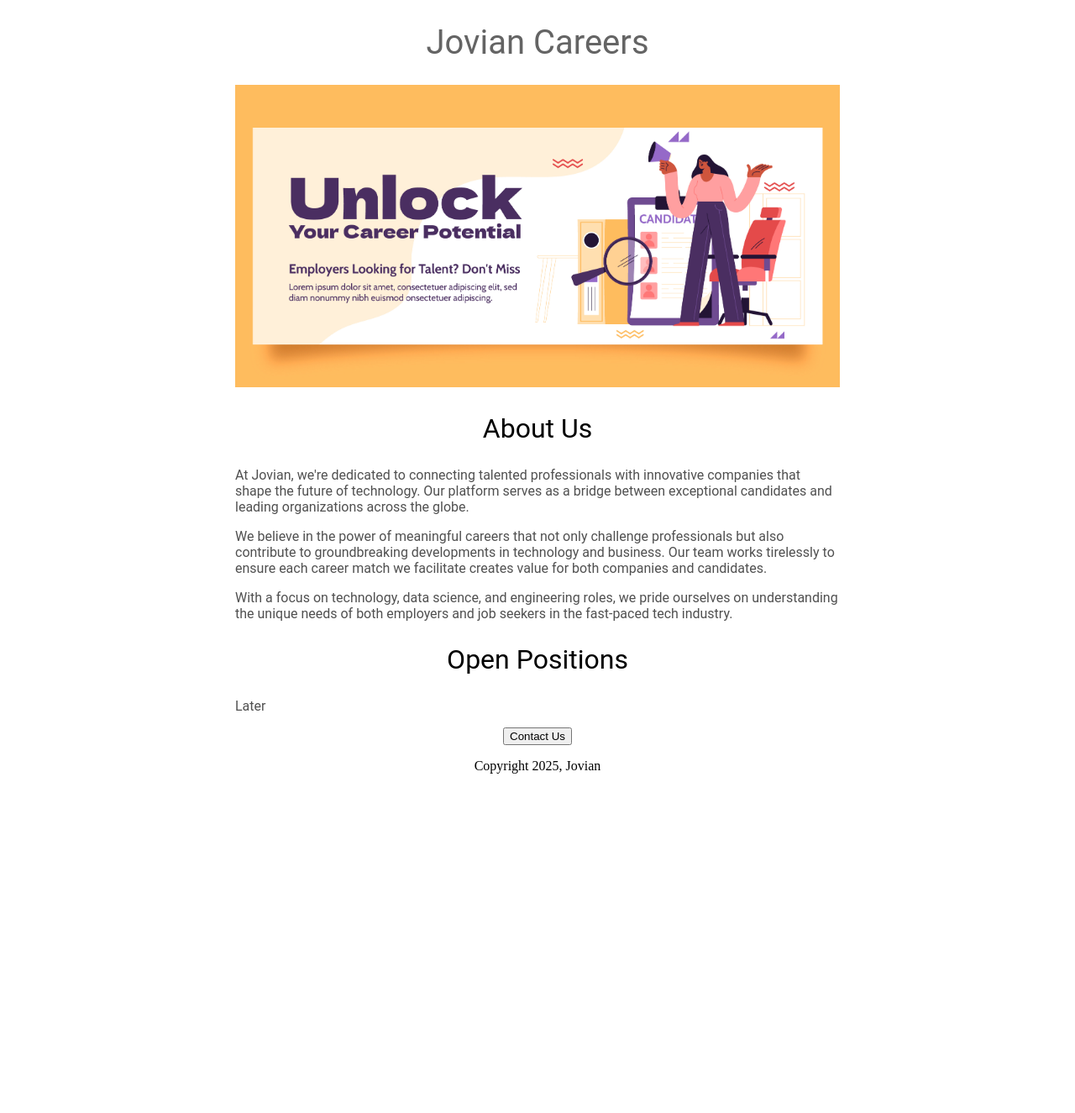
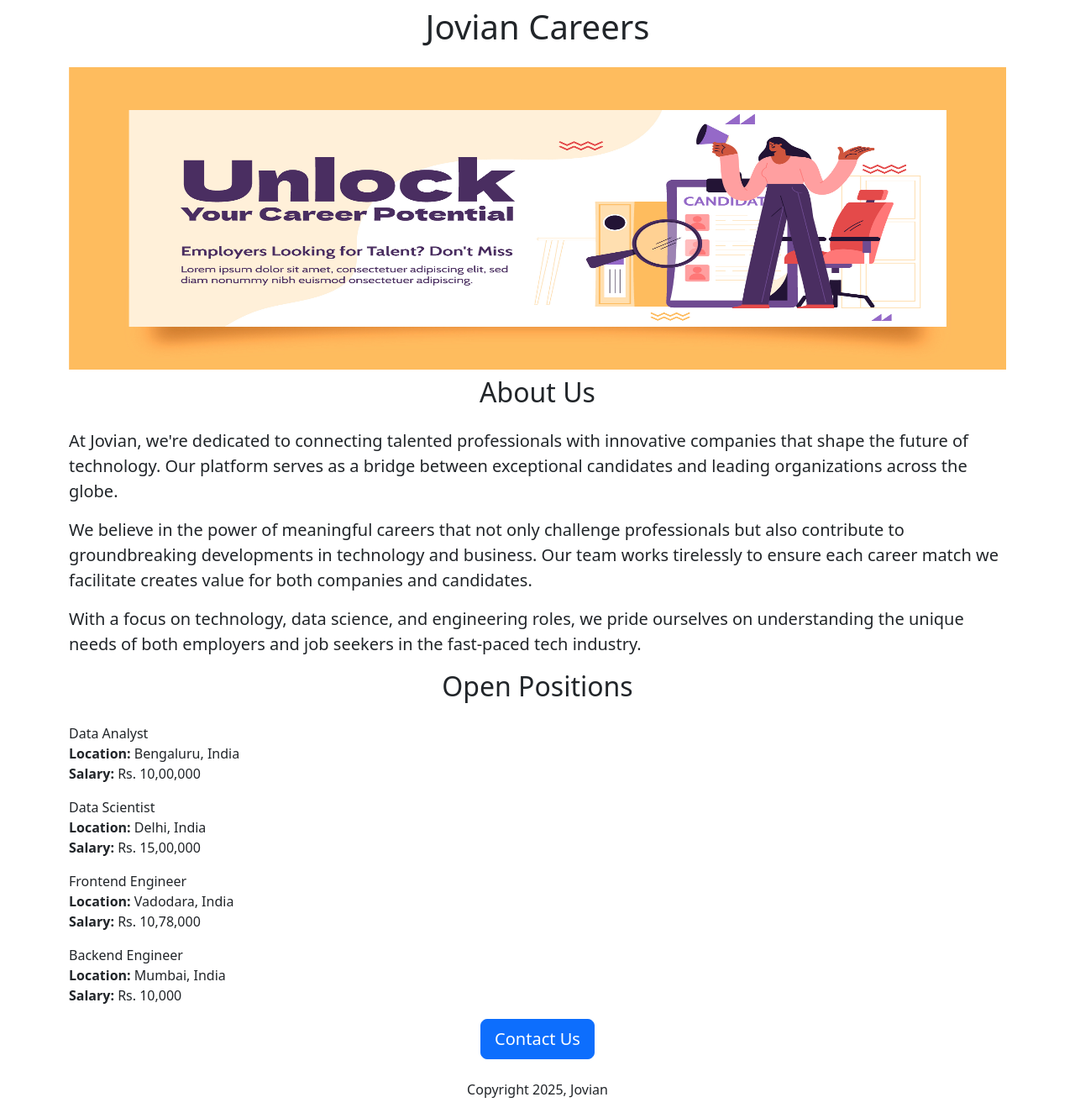
Before and after one commit to alphacoder-hash/jovian-carrers-website, a Flask app: page / in a window 1280 px wide. Shown: the whole page at 84% size. Before the commit the page ends 921 px from the top, so only its background shows below. Run offline with Flask 3, Linux system fonts and the light colour scheme.

Commit message:
Added Jobs

```diff
--- a/app.py
+++ b/app.py
@@ -1,8 +1,39 @@
 from flask import Flask, render_template
 app = Flask(__name__)
 
+JOBS =[
+    {
+      'id':1,
+      'title':'Data Analyst',
+        'location':'Bengaluru, India',
+        'salary':'Rs. 10,00,000'
+
+    },
+    {
+      'id':2,
+      'title':'Data Scientist',
+        'location':'Delhi, India',
+        'salary':'Rs. 15,00,000'
+
+    },
+    {
+      'id':3,
+      'title':'Frontend Engineer',
+        'location':'Vadodara, India',
+        'salary':'Rs. 10,78,000'
+
+    },
+    {
+      'id':4,
+      'title':'Backend Engineer',
+        'location':'Mumbai, India',
+        'salary':'Rs. 10,000'
+
+    }
+]
 @app.route("/")
 def hello_world():
-    return render_template('home.html')
+    return render_template('home.html',
+                          jobs=JOBS)
 
 app.run(host='0.0.0.0', debug=True)
--- a/templates/home.html
+++ b/templates/home.html
@@ -1,56 +1,38 @@
 <!DOCTYPE html>
 <html lang="en">
 <head>
-  <meta charset="UTF-8">
-  <meta http-equiv="X-UA-Compatible" content="IE=edge">
-  <meta name="viewport" content="width=device-width, initial-scale=1.0">
+  <meta charset="utf-8">
+    <meta name="viewport" content="width=device-width, initial-scale=1">
+  <link href="https://cdn.jsdelivr.net/npm/bootstrap@5.3.3/dist/css/bootstrap.min.css" rel="stylesheet" integrity="sha384-QWTKZyjpPEjISv5WaRU9OFeRpok6YctnYmDr5pNlyT2bRjXh0JMhjY6hW+ALEwIH" crossorigin="anonymous">
   <title>Jovian Careers</title>
   <style>
-    h1 {
-      font-size: 40px;
-      font-family: Roboto;
-      font-weight: normal;
-      color:rgb(100,100,100);
-      text-align: center;
-    }
     #banner {
+      height: 360px;
       width: 100%;
-      height: 360px;
-      object-fit: cover;
-    }
-    h2 {
-      font-family: Roboto;
-      font-size: 32px;
-      colour: rgb(100,100,100);
-      text-align: center;
-      font-weight: normal;
-    }
-    .bodytext {
-      font-family: Roboto;
-      color: rgb(80,80,80);
-    }
-    #container {
-      max-width: 720px;
-      margin: 0 auto 0 auto;
+
     }
   </style>
 </head>
 <body>
-  <div id= "container">
-    <h1>Jovian Careers</h1>
-    <img id="banner" class="banner-img" src="https://0573e04b-b414-4f46-bd57-51fb69c4a728-00-2z57pnz11iq3p.sisko.replit.dev:5000/static/banner.jpg"
+  <div class="container">
+    <h1 class="text-center mt-2 mb-4">Jovian Careers</h1>
+    <img class="img-fluid" id="banner" src="https://0573e04b-b414-4f46-bd57-51fb69c4a728-00-2z57pnz11iq3p.sisko.replit.dev:5000/static/banner.jpg"
        height="320" alt="Jovian Careers Banner">
-  <h2>About Us</h2>
-      <p class="bodytext">At Jovian, we're dedicated to connecting talented professionals with innovative companies that shape the future of technology. Our platform serves as a bridge between exceptional candidates and leading organizations across the globe.</p>
+  <h2 class="text-center mt-2 mb-4">About Us</h2>
+      <p class="lead">At Jovian, we're dedicated to connecting talented professionals with innovative companies that shape the future of technology. Our platform serves as a bridge between exceptional candidates and leading organizations across the globe.</p>
 
-      <p class="bodytext">We believe in the power of meaningful careers that not only challenge professionals but also contribute to groundbreaking developments in technology and business. Our team works tirelessly to ensure each career match we facilitate creates value for both companies and candidates.</p>
+      <p class="lead">We believe in the power of meaningful careers that not only challenge professionals but also contribute to groundbreaking developments in technology and business. Our team works tirelessly to ensure each career match we facilitate creates value for both companies and candidates.</p>
 
-      <p class="bodytext">With a focus on technology, data science, and engineering roles, we pride ourselves on understanding the unique needs of both employers and job seekers in the fast-paced tech industry.</p>
-    <h2>Open Positions</h2>
-    <p class="bodytext">  Later</p>
-    <div style="text-align: center;">
-    <button>Contact Us</button>
-      <p>Copyright 2025, Jovian</p>
+      <p class="lead">With a focus on technology, data science, and engineering roles, we pride ourselves on understanding the unique needs of both employers and job seekers in the fast-paced tech industry.</p>
+    <h2 class="text-center mt-2 mb-4">Open Positions</h2>
+    <div>
+      {% for job in jobs %}
+ {% include 'jobitem.html' %}
+      {% endfor %}
+    </div>
+    <div class="text-center">
+    <button class="btn btn-primary btn-lg">Contact Us</button>
+      <p class="mt-4">Copyright 2025, Jovian</p>
     </div>
   </div>
 </body>
--- /dev/null
+++ b/templates/jobitem.html
@@ -0,0 +1,13 @@
+  <div style='margin-bottom:16px;>
+  <h4 style='color:rgb(120,120,120); margin-bottom:4px;'>
+    {{job['title']}}
+  </h4>
+    <div>
+    <b>Location: </b>{{job['location']}}
+    </div>
+    {% if 'salary' in job %}
+    <div>
+      {% endif %}
+      <b>Salary: </b>{{job['salary']}}
+      </div>
+  </div>
```
